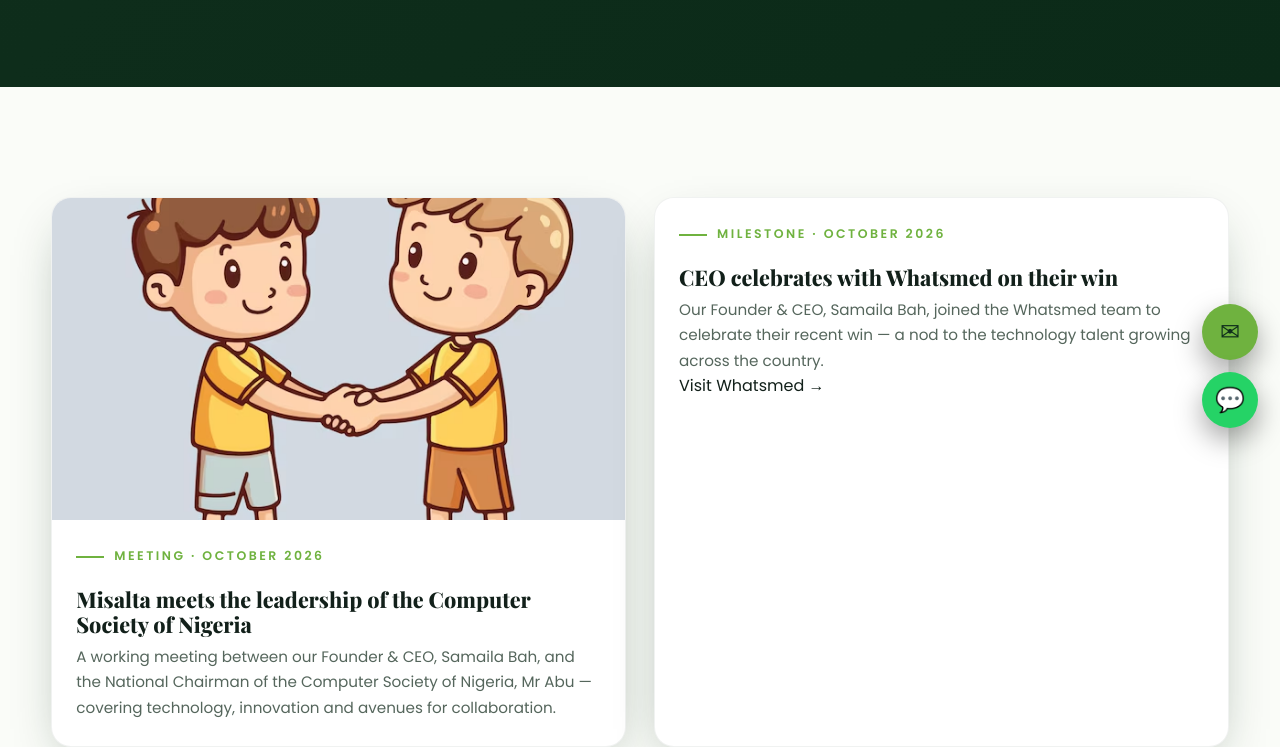
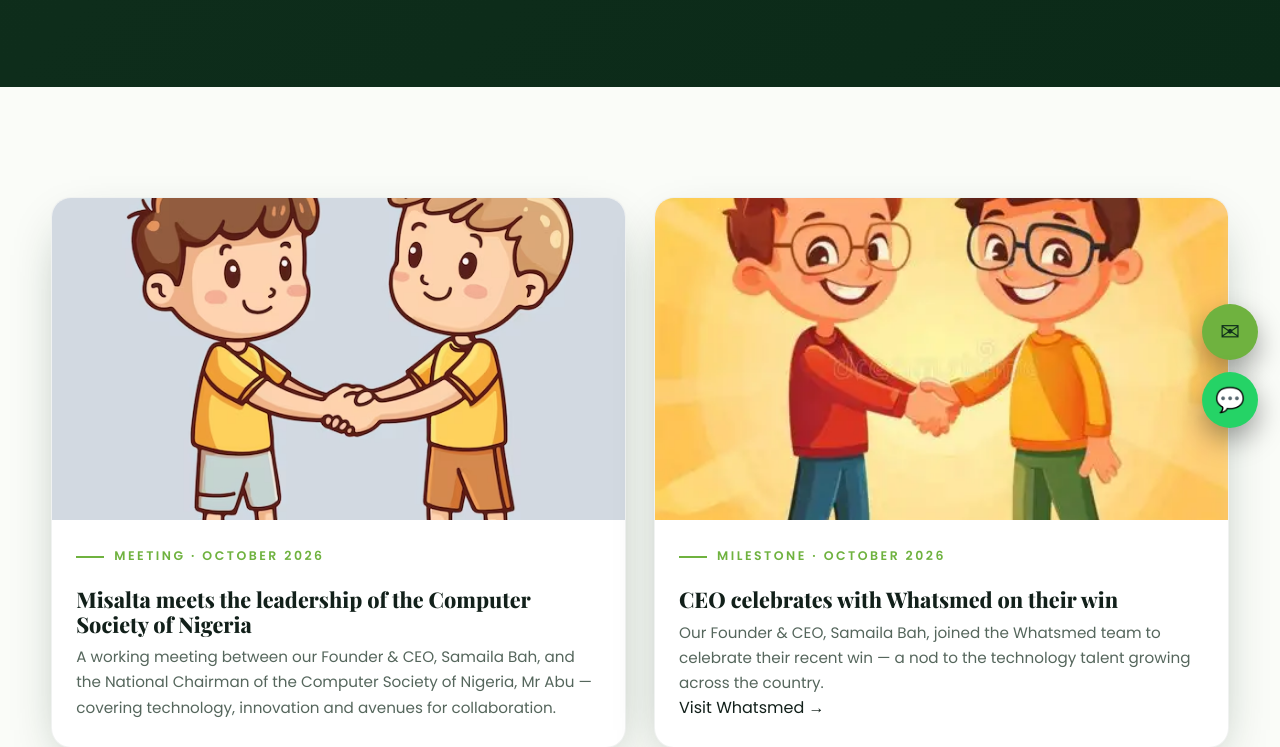
Before and after one commit to MelekhYomi/misaltaglobal, a plain HTML site: page news.html in a window 1280 px wide. Shown: the part 350-1097 px from the top of the page. Drawn offline with nearby package versions, Linux system fonts and the light colour scheme; a web font is replaced by a local one.

Commit message:
Whatsmed news photo wired in (user-supplied webp)

```diff
--- a/news.html
+++ b/news.html
@@ -26,9 +26,10 @@
         <p>A working meeting between our Founder &amp; CEO, Samaila Bah, and the National Chairman of the Computer Society of Nigeria, Mr Abu — covering technology, innovation and avenues for collaboration.</p>
       </div>
     </article>
-    <!-- Whatsmed website URL pending: point the link below at it when provided. -->
+    <!-- Whatsmed website URL pending: point the link below at it when provided.
+         Photo: images/news-whatsmed.webp (user-supplied). -->
     <article class="card reveal d1" style="padding:0;overflow:hidden">
-      <img src="images/news-whatsmed.jfif" alt="Misalta CEO with the Whatsmed team as they celebrate their win" loading="lazy" style="width:100%;aspect-ratio:16/9;object-fit:cover;display:block" onerror="this.remove()">
+      <img src="images/news-whatsmed.webp" alt="Misalta CEO with the Whatsmed team as they celebrate their win" loading="lazy" style="width:100%;aspect-ratio:16/9;object-fit:cover;display:block" onerror="this.remove()">
       <div style="padding:22px 24px 26px">
         <span class="eyebrow" style="color:var(--leaf)">Milestone · October 2026</span>
         <h3 style="margin:8px 0">CEO celebrates with Whatsmed on their win</h3>
```
Also changed, not shown: images/news-whatsmed.webp (added).
